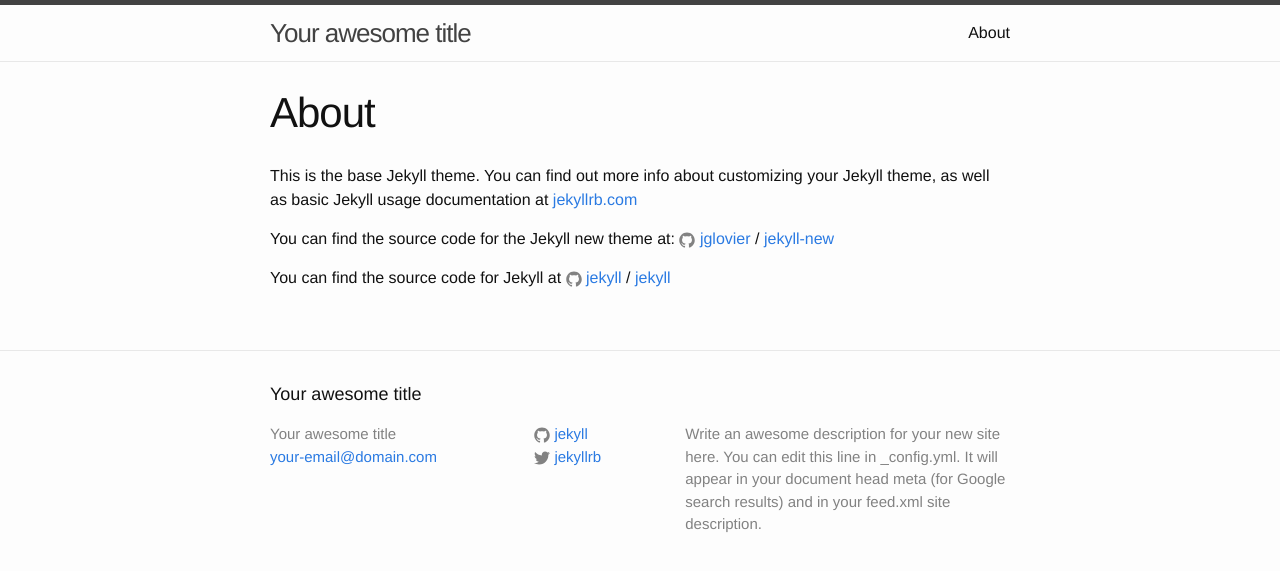
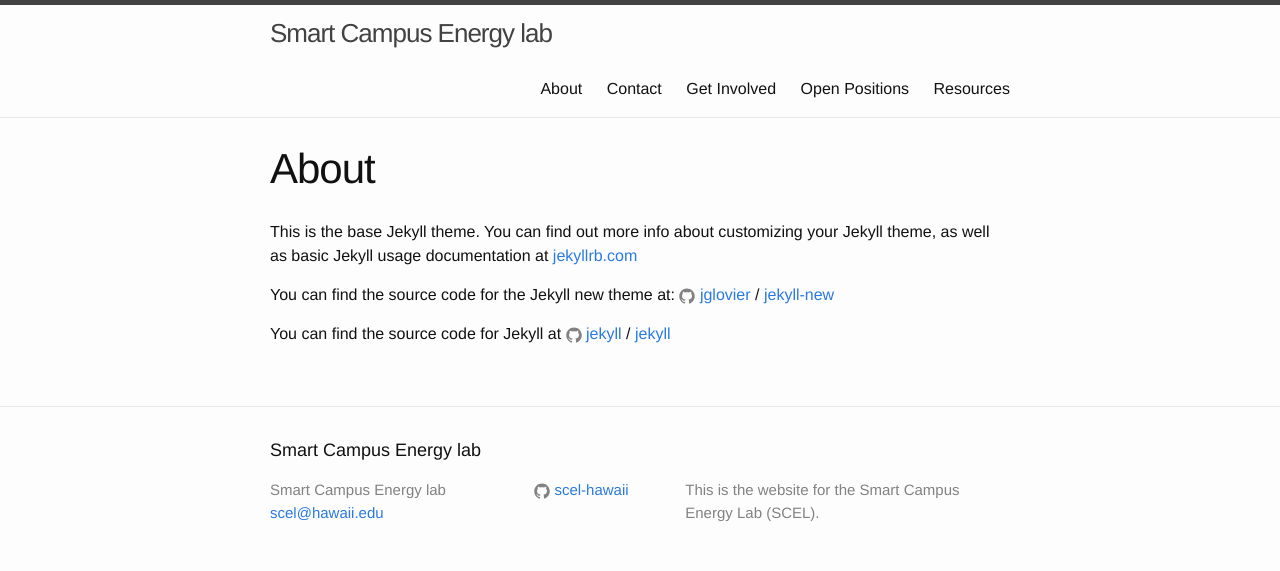
Before and after one commit to aobatake/scel-hawaii.org, a Jekyll site: the page built from pages/about.md, in a window 1280 px wide. Shown: the top 571 px of the page. Built offline with Jekyll 4.4.1, drawn with Linux system fonts in a browser that asks for light colours.

Commit message:
Added framework content for website

```diff
--- a/_config.yml
+++ b/_config.yml
@@ -6,16 +6,14 @@
 # 'jekyll serve'. If you change this file, please restart the server process.
 
 # Site settings
-title: Your awesome title
-email: your-email@domain.com
+title: Smart Campus Energy lab
+email: scel@hawaii.edu
 description: > # this means to ignore newlines until "baseurl:"
-  Write an awesome description for your new site here. You can edit this
-  line in _config.yml. It will appear in your document head meta (for
-  Google search results) and in your feed.xml site description.
+    This is the website for the Smart Campus Energy Lab (SCEL).
 baseurl: "" # the subpath of your site, e.g. /blog
 url: "http://yourdomain.com" # the base hostname & protocol for your site
-twitter_username: jekyllrb
-github_username:  jekyll
+# twitter_username: jekyllrb
+github_username:  scel-hawaii
 
 # Build settings
 markdown: kramdown
--- a/_includes/header.html
+++ b/_includes/header.html
@@ -14,11 +14,13 @@
       </a>
 
       <div class="trigger">
-        {% for my_page in site.pages %}
-          {% if my_page.title %}
-          <a class="page-link" href="{{ my_page.url | prepend: site.baseurl }}">{{ my_page.title }}</a>
-          {% endif %}
-        {% endfor %}
+          {% for my_page in site.pages %}
+            {% unless my_page.show_in_nav == false %}
+              {% if my_page.title %}
+              <a class="page-link" href="{{ my_page.url | prepend: site.baseurl }}">{{ my_page.title }}</a>
+              {% endif %}
+            {% endunless %}
+          {% endfor %}
       </div>
     </nav>
 
```
Also changed, not shown: pages/contact.md (added, +8 -0 lines), pages/get-involved.md (added, +9 -0 lines), pages/members.md (added, +17 -0 lines), pages/mission.md (added, +10 -0 lines), pages/open-positions.md (added, +13 -0 lines), pages/projects.md (added, +10 -0 lines), pages/resources.md (added, +10 -0 lines), pages/about.md (renamed from about.md).
